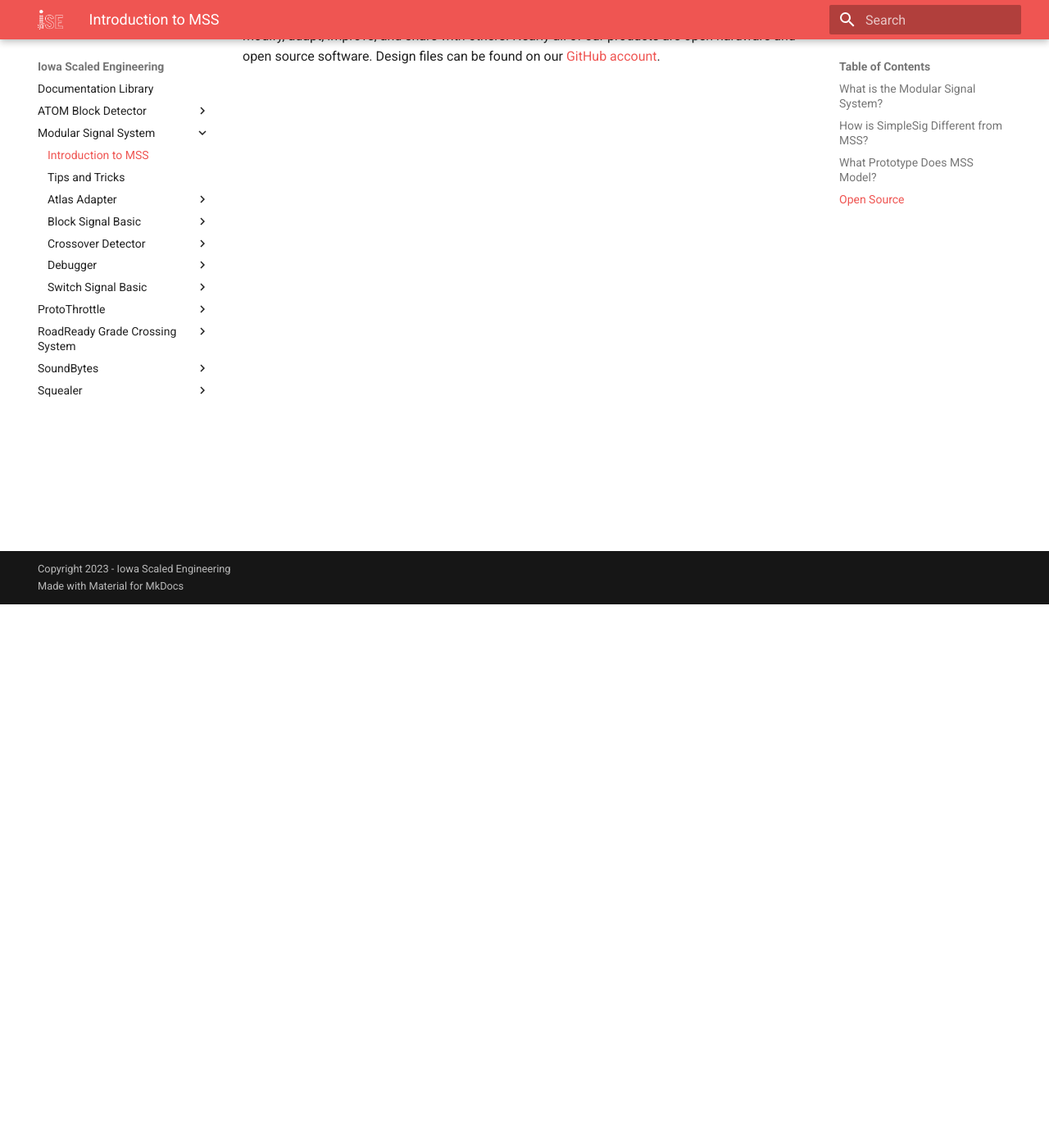
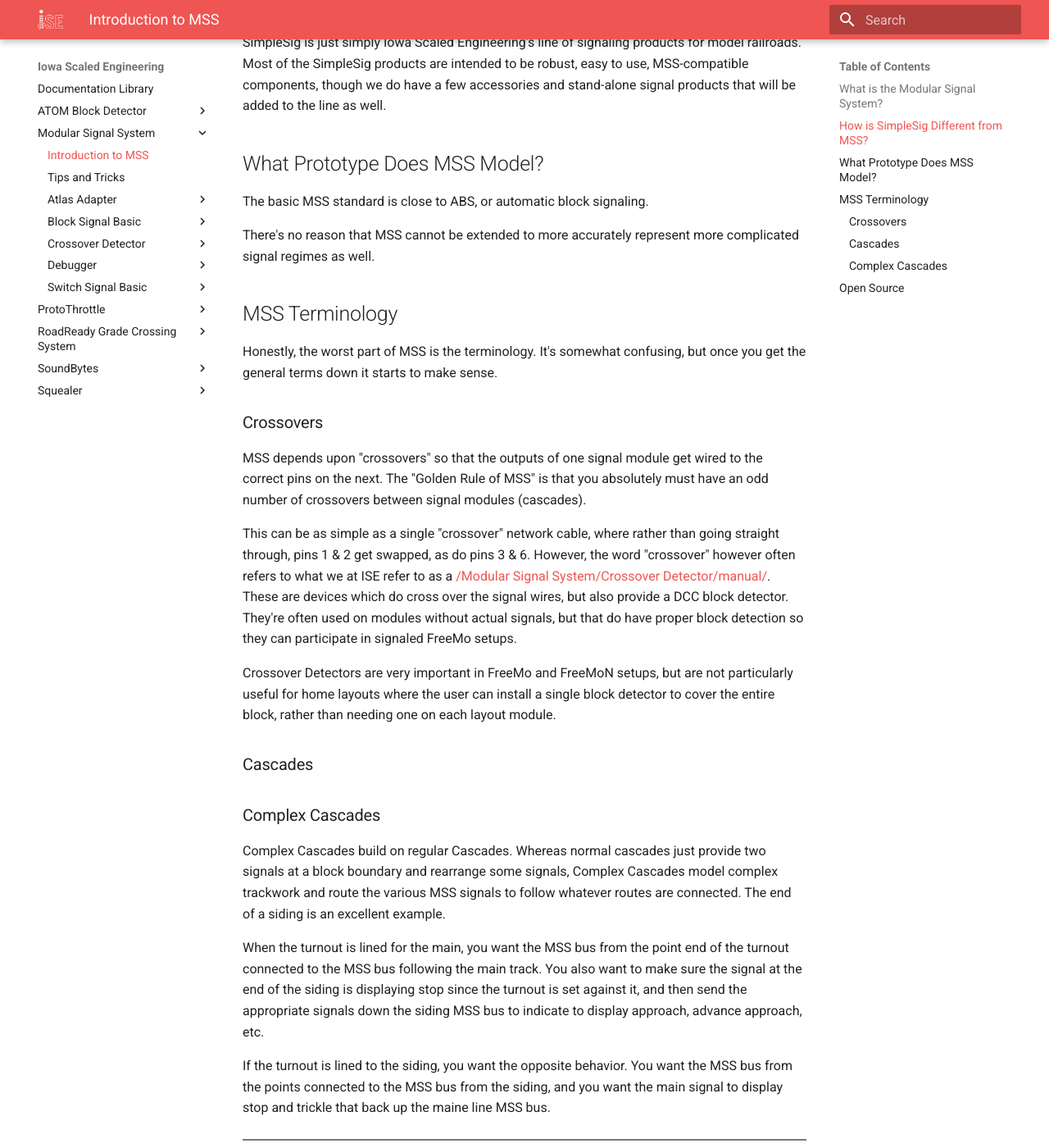
Before and after one commit to IowaScaledEngineering/ise-docs, an MkDocs documentation site: the page built from docs/Modular Signal System/introduction.md, in a window 1280 px wide and 1400 px high, scrolled down 663 px. Shown: the whole window at 82% size. Built offline with MkDocs 1.6.1 and Material for MkDocs 9.7.7, drawn with Linux system fonts in a browser that asks for light colours; some of the changed text lies outside the part shown.

Commit message:
More intro text

```diff
--- a/docs/Modular Signal System/introduction.md
+++ b/docs/Modular Signal System/introduction.md
@@ -5,7 +5,13 @@
 
 ## What is the Modular Signal System?
 
+The Modular Signal System (MSS) is a way to bring an approximation of a basic North American Automatic Block Signal system to a model railroad that is both easy to understand and easy to implement.  There are no computers involved whatsoever in the basic setup.  The simplest version is just a matter of installing signal and signal modules, detectors, and then linking the whole thing together with standard "crossover" type ethernet cables.
 
+MSS was designed to be incredibly simple to set up and robust because of its roots in the FreeMo modular community  The initial standard was put forth by Gregg Fuhriman back around 2004, and it first got widespread exposure in the Feburary 2005 issue of Railmodel Journal.  What Gregg and team have developed is nothing short of brilliant in its elegant simplicity.  Being able to just plug one signaled module into the next and have them "just work" was key to success.
+
+MSS is not going to model your prototype’s strangest interlockings and aspect rules straight out of the box, though realistically with a bit of custom work you can likely get close.
+
+It's a completely open standard, and
 
 
 ## How is SimpleSig Different from MSS?
@@ -14,9 +20,33 @@
 
 ## What Prototype Does MSS Model?
 
+The basic MSS standard is close to ABS, or automatic block signaling.
+
+There's no reason that MSS cannot be extended to more accurately represent more complicated signal regimes as well.
+
+## MSS Terminology
+
+Honestly, the worst part of MSS is the terminology.  It's somewhat confusing, but once you get the general terms down it starts to make sense.
+
+### Crossovers
+
+MSS depends upon "crossovers" so that the outputs of one signal module get wired to the correct pins on the next.  The "Golden Rule of MSS" is that you absolutely must have an odd number of crossovers between signal modules (cascades).
+
+This can be as simple as a single "crossover" network cable, where rather than going straight through, pins 1 & 2 get swapped, as do pins 3 & 6.  However, the word "crossover" however often refers to what we at ISE refer to as a [/Modular Signal System/Crossover Detector/manual/](Crossover Detector).  These are devices which do cross over the signal wires, but also provide a DCC block detector.  They're often used on modules without actual signals, but that do have proper block detection so they can participate in signaled FreeMo setups.
+
+Crossover Detectors are very important in FreeMo and FreeMoN setups, but are not particularly useful for home layouts where the user can install a single block detector to cover the entire block, rather than needing one on each layout module.
+
+### Cascades
 
 
-There's no reason that MSS cannot be extended to more accurately represent more complicated signal regimes as well.
+
+### Complex Cascades
+
+Complex Cascades build on regular Cascades.  Whereas normal cascades just provide two signals at a block boundary and rearrange some signals, Complex Cascades model complex trackwork and route the various MSS signals to follow whatever routes are connected.  The end of a siding is an excellent example.
+
+When the turnout is lined for the main, you want the MSS bus from the point end of the turnout connected to the MSS bus following the main track.  You also want to make sure the signal at the end of the siding is displaying stop since the turnout is set against it, and then send the appropriate signals down the siding MSS bus to indicate to display approach, advance approach, etc.
+
+If the turnout is lined to the siding, you want the opposite behavior.  You want the MSS bus from the points connected to the MSS bus from the siding, and you want the main signal to display stop and trickle that back up the maine line MSS bus.
 
 
 ---
```
